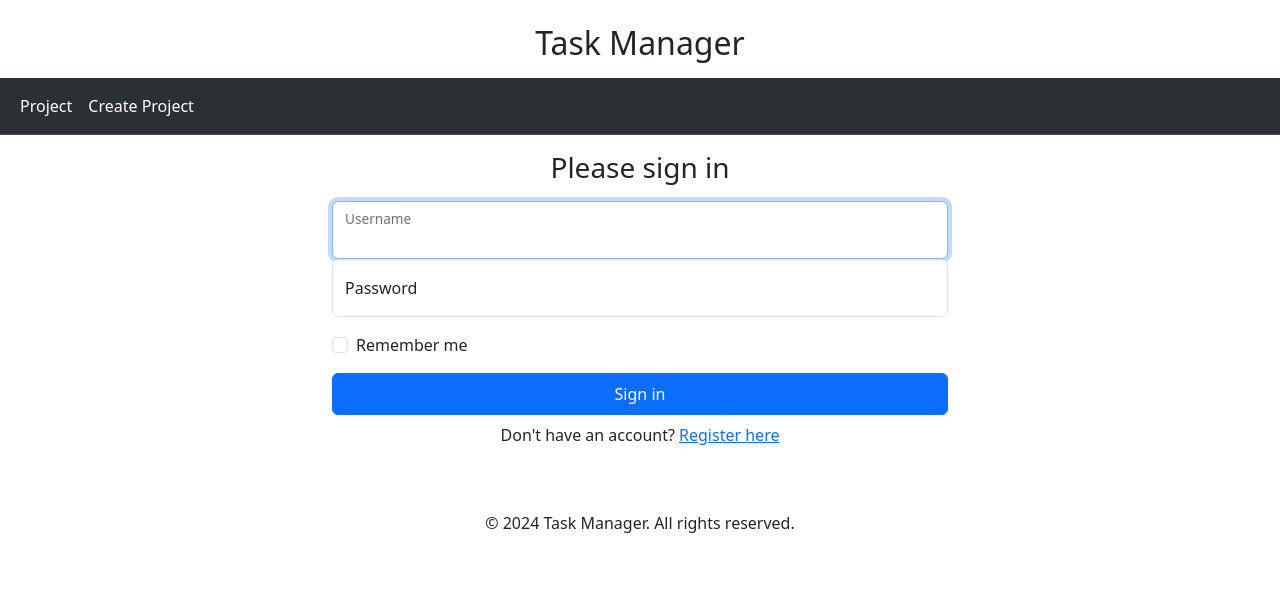
After one commit to Will-Bach90/TaskManager, a Django app: page /login/ in a window 1280 px wide. The commit adds this page. Shown: the top 598 px of the page. Run offline with Django 4.2, Linux system fonts and the light colour scheme; some libraries are stand-ins or nearby versions.

Commit message:
added postgres db, started login features

```diff
--- /dev/null
+++ b/task_manager/task_manager/templates/registration/login.html
@@ -0,0 +1,36 @@
+<!-- registration/login.html -->
+{% extends "base.html" %}
+
+{% block content %}
+{% load widget_tweaks %}
+<div class="container w-50 m-auto">
+<form method="post">
+    {% csrf_token %}
+    <h1 class="h3 m-3 fw-normal text-center">Please sign in</h1>
+
+    <div class="form-floating">
+      {{form.username|attr:"class:form-control"|attr:"id:floatingInput"|attr:"placeholder:" }}
+      <label for="floatingInput">Username</label>
+    </div>
+    <div class="form-floating">
+    {{ form.password|attr:"class:form-control"|attr:"id:floatingPassword"|attr:"placeholder:" }}
+      <label for="floatingPassword">Password</label>
+    </div>
+
+    {% if form.non_field_errors %}
+        <div class="alert alert-danger" role="alert">
+            {{ form.non_field_errors }}
+        </div>
+    {% endif %}
+
+    <div class="form-check text-start my-3">
+      <input class="form-check-input" type="checkbox" name="remember" id="flexCheckDefault">
+      <label class="form-check-label" for="flexCheckDefault">
+        Remember me
+      </label>
+    </div>
+    <button class="btn btn-primary w-100 py-2" type="submit">Sign in</button>
+</form>
+<p class="mt-2 text-center">Don't have an account? <a href="#">Register here</a></p>
+</div>
+{% endblock %}
--- a/task_manager/task_manager/urls.py
+++ b/task_manager/task_manager/urls.py
@@ -16,9 +16,13 @@ Including another URLconf
 """
 from django.contrib import admin
 from django.urls import path, include
+from django.contrib.auth import views as auth_views
 from tasks import views
 
 urlpatterns = [
     path('admin/', admin.site.urls),
     path('', include('tasks.urls')),
+    path('accounts/', include('django.contrib.auth.urls')),
+    path('login/', auth_views.LoginView.as_view(template_name='registration/login.html'), name='login'),
+    path('logout/', auth_views.LogoutView.as_view(next_page='/'), name='logout'),
 ]
--- a/task_manager/tasks/urls.py
+++ b/task_manager/tasks/urls.py
@@ -1,4 +1,5 @@
 from django.urls import path
+from django.contrib.auth import views as auth_views
 from . import views
 
 urlpatterns = [
```
Also changed, not shown: task_manager/task_manager/settings.py (+20 -3 lines), task_manager/tasks/templates/tasks/project_list.html (+10 -14 lines), task_manager/db.sqlite3, 3 other files.
